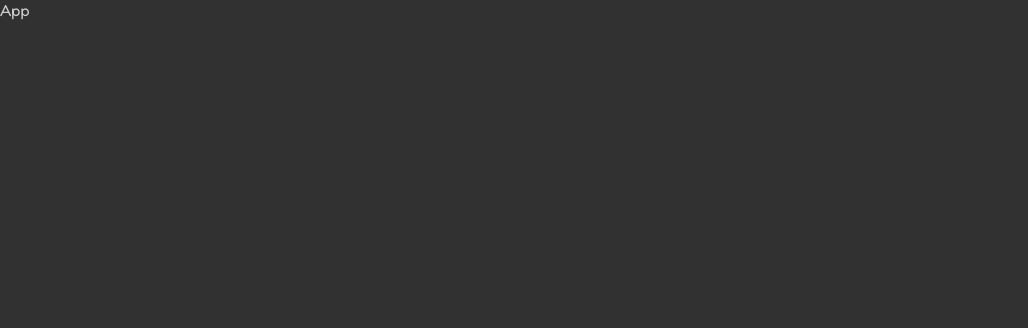
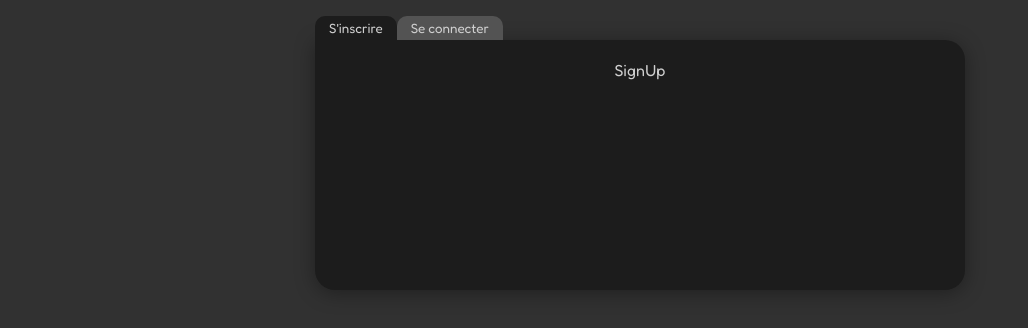
Before and after one commit to JohanSannier/crud-react-firebase, a React (Create React App) app: page / in a window 1280 px wide. Shown: the top 328 px of the page, without its empty margins (0-1028 px from the left). Built offline with nearby package versions, Linux system fonts and the light colour scheme.

Commit message:
Connect modal

```diff
--- a/package.json
+++ b/package.json
@@ -6,6 +6,7 @@
     "@testing-library/jest-dom": "^5.16.5",
     "@testing-library/react": "^13.4.0",
     "@testing-library/user-event": "^13.5.0",
+    "firebase": "^9.12.0",
     "react": "^18.2.0",
     "react-dom": "^18.2.0",
     "react-scripts": "5.0.1",
--- a/src/App.js
+++ b/src/App.js
@@ -1,7 +1,15 @@
 import React from "react";
+import ConnectModal from "./components/ConnectModal";
 
 const App = () => {
-  return <div>App</div>;
+  return (
+    <div>
+      <div className="app-header">
+        <ConnectModal />
+      </div>
+      <div className="posts-container"></div>
+    </div>
+  );
 };
 
 export default App;
--- /dev/null
+++ b/src/components/ConnectModal.js
@@ -0,0 +1,28 @@
+import React, { useState } from "react";
+import Login from "./Login";
+import SignUp from "./SignUp";
+
+const ConnectModal = () => {
+  const [signUp, setSignUp] = useState(true);
+  return (
+    <div className="connect-modal">
+      <div className="header-btn">
+        <button
+          style={{ background: signUp ? "rgb(28,28,28" : "rgb(83,83,83" }}
+          onClick={() => setSignUp(true)}
+        >
+          S'inscrire
+        </button>
+        <button
+          style={{ background: signUp ? "rgb(83,83,83" : "rgb(28,28,28" }}
+          onClick={() => setSignUp(false)}
+        >
+          Se connecter
+        </button>
+      </div>
+      {signUp ? <SignUp /> : <Login />}
+    </div>
+  );
+};
+
+export default ConnectModal;
--- /dev/null
+++ b/src/components/Login.js
@@ -0,0 +1,7 @@
+import React from "react";
+
+const Login = () => {
+  return <div>Login</div>;
+};
+
+export default Login;
--- /dev/null
+++ b/src/components/SignUp.js
@@ -0,0 +1,7 @@
+import React from "react";
+
+const SignUp = () => {
+  return <div>SignUp</div>;
+};
+
+export default SignUp;
--- a/src/styles/layout/_header.scss
+++ b/src/styles/layout/_header.scss
@@ -27,7 +27,7 @@
         transition: 0.2s;
 
         &:hover {
-          filter: brightness(135%);
+          filter: brightness(155%);
         }
       }
     }
```
Also changed, not shown: src/utils/firebase.config.js (added, +15 -0 lines), 2 other files (tests, documents, lock files or other folders).
